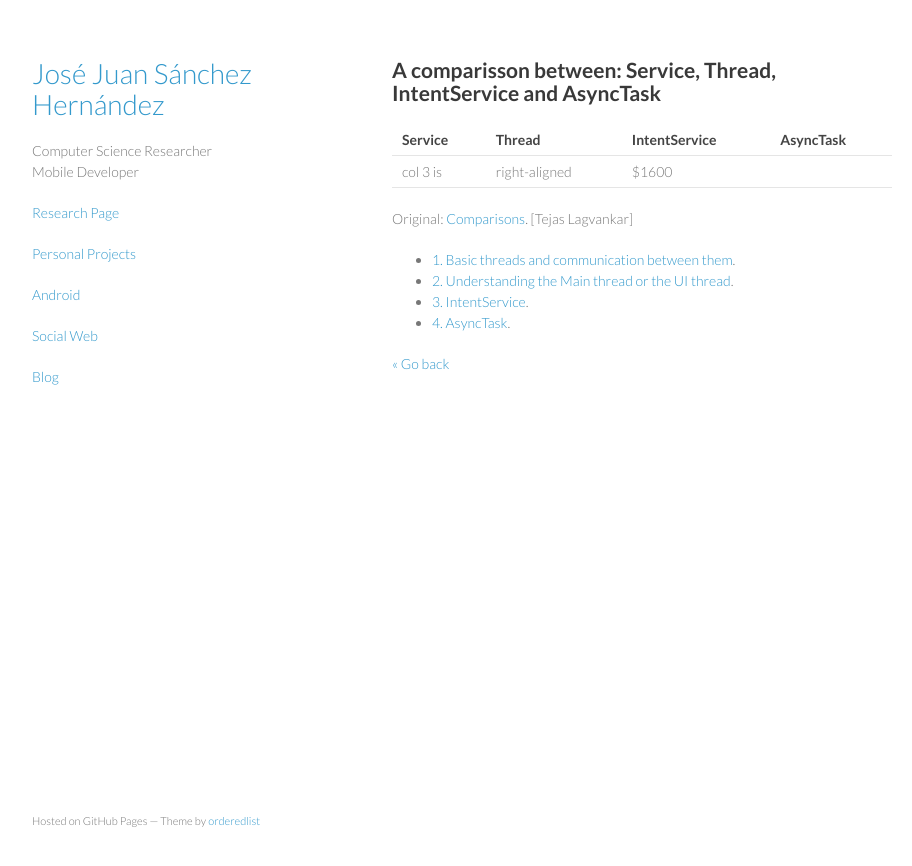
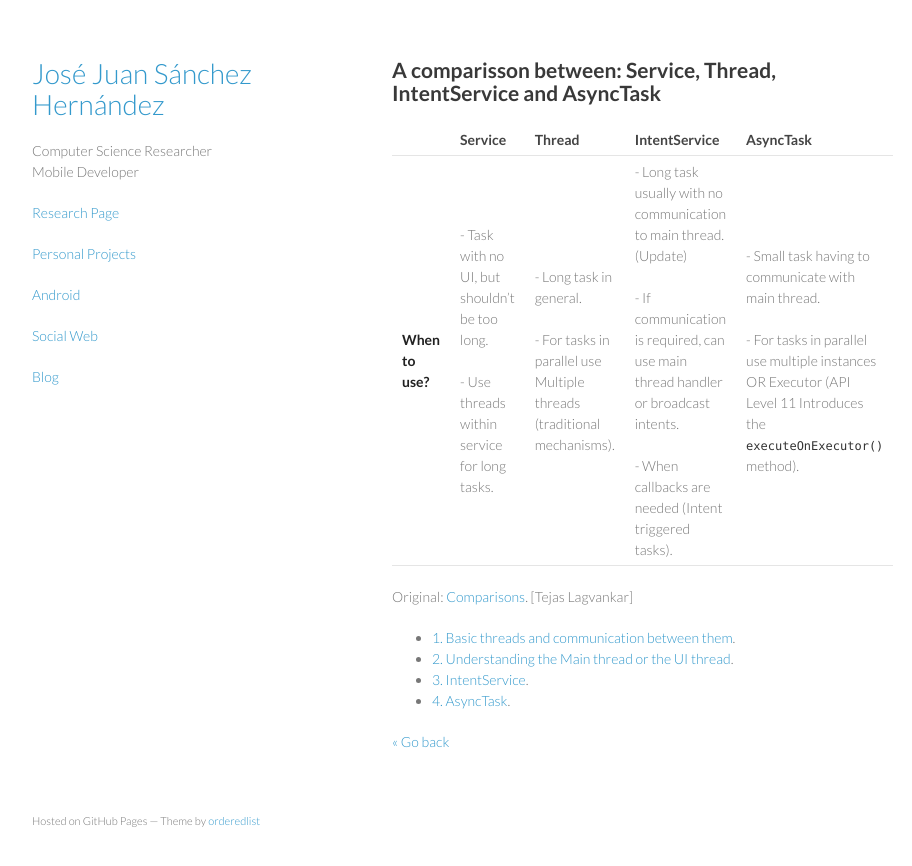
Before and after one commit to josejuansanchez/josejuansanchez.github.io, a Jekyll site: the page built from android/comparisson_between_service_thread_intentservice_asynctask.md, in a window 1280 px wide. Shown: the top 866 px of the page, without its empty margins (178-1090 px from the left). Built offline with Jekyll 4.4.1, drawn with Linux system fonts in a browser that asks for light colours.

Commit message:
Update comparisson_between_service_thread_intentservice_asynctask.md

```diff
--- a/android/comparisson_between_service_thread_intentservice_asynctask.md
+++ b/android/comparisson_between_service_thread_intentservice_asynctask.md
@@ -5,9 +5,9 @@ title: Android
 
 ## A comparisson between: Service, Thread, IntentService and AsyncTask
 
-| Service        | Thread           | IntentService  | AsyncTask |
-|:---------------|:-----------------|:---------------|:----------|
-| col 3 is      | right-aligned | $1600 |
+|    | Service        | Thread           | IntentService  | AsyncTask |
+|:---|:---------------|:-----------------|:---------------|:----------|
+| **When to use?** | - Task with no UI, but shouldn't be too long. <br><br> - Use threads within service for long tasks. | - Long task in general. <br><br> - For tasks in parallel use Multiple threads (traditional mechanisms). | - Long task usually with no communication to main thread. (Update) <br><br> - If communication is required, can use main thread handler or broadcast intents. <br><br> - When callbacks are needed (Intent triggered tasks). | - Small task having to communicate with main thread. <br><br> - For tasks in parallel use multiple instances OR Executor (API Level 11  Introduces the `executeOnExecutor()` method).
 
 Original: [Comparisons](http://techtej.blogspot.com.es/2011/03/android-thread-constructspart-4.html). [Tejas Lagvankar]
 
```
